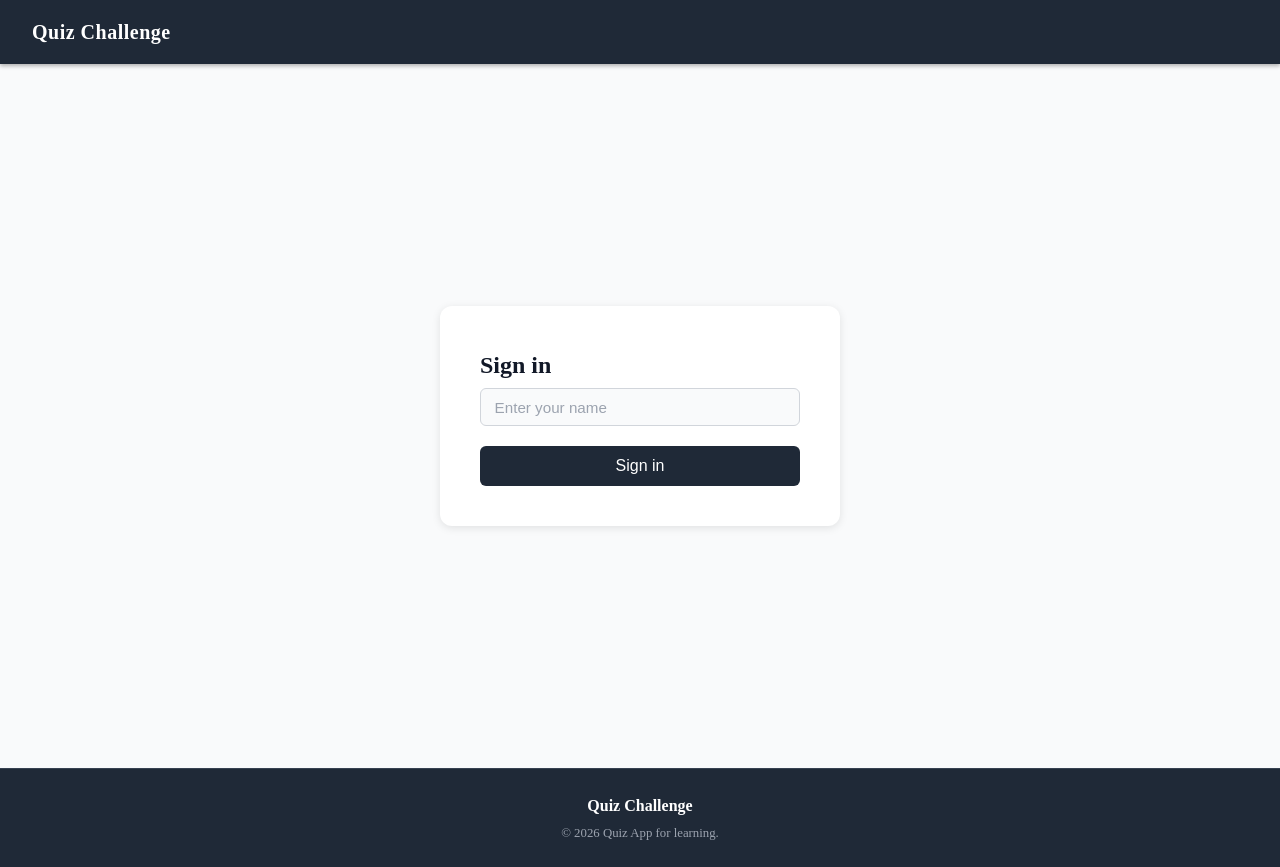
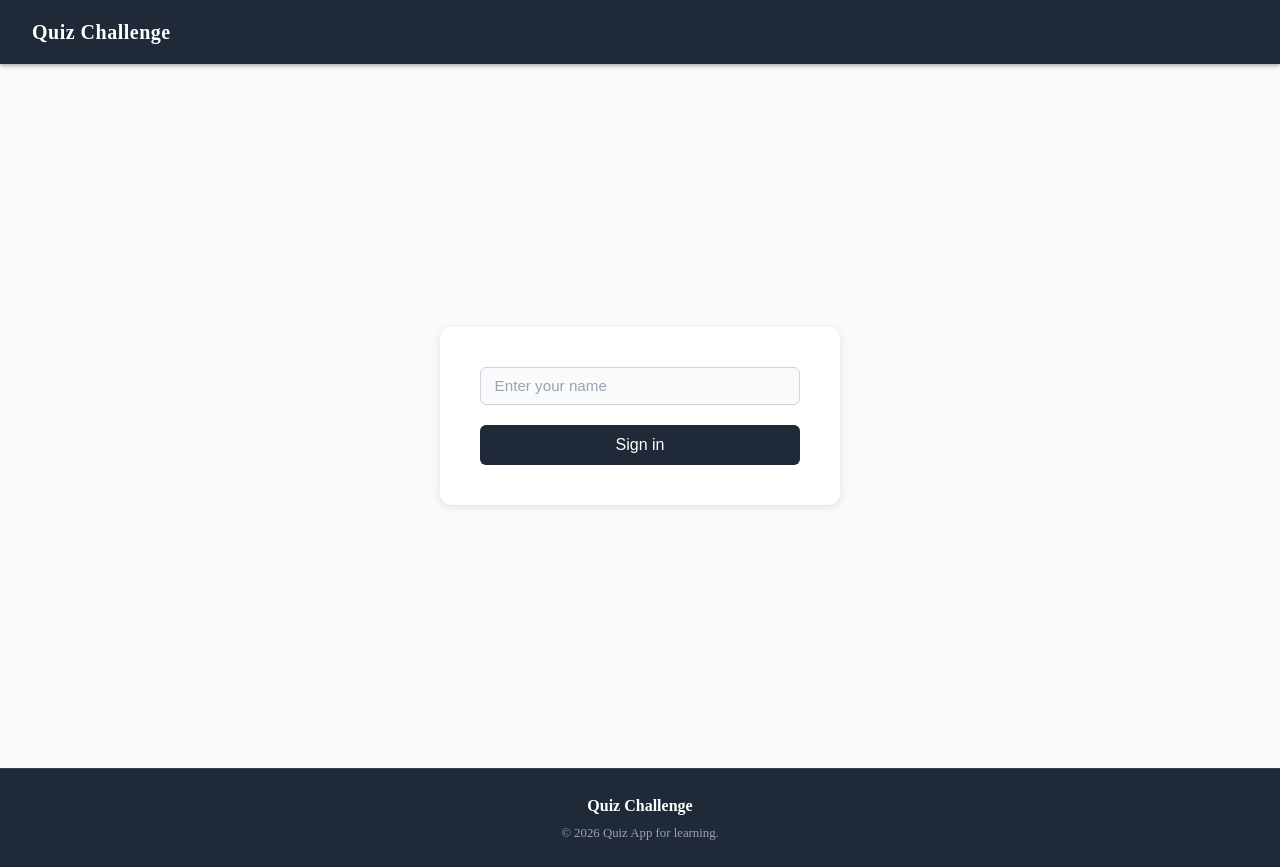
Before and after one commit to ranjanrai12/svelte-five-quiz-app, a SvelteKit app: page /login in a window 1280 px wide. Built offline with nearby package versions, Linux system fonts and the light colour scheme.

Commit message:
header removed

```diff
--- a/src/routes/login/+page.svelte
+++ b/src/routes/login/+page.svelte
@@ -23,7 +23,6 @@
 
 <div class="login-wrapper">
 	<div class="login-card">
-		<h1>Sign in</h1>
 		<form onsubmit={handleLogin}>
 			<div class="field">
 				<input
@@ -59,13 +58,6 @@
 		padding: 2.5rem;
 		width: 100%;
 		max-width: 400px;
-	}
-
-	h1 {
-		font-size: 1.5rem;
-		font-weight: 700;
-		color: var(--text);
-		margin-bottom: 0.25rem;
 	}
 
 	form {
```
